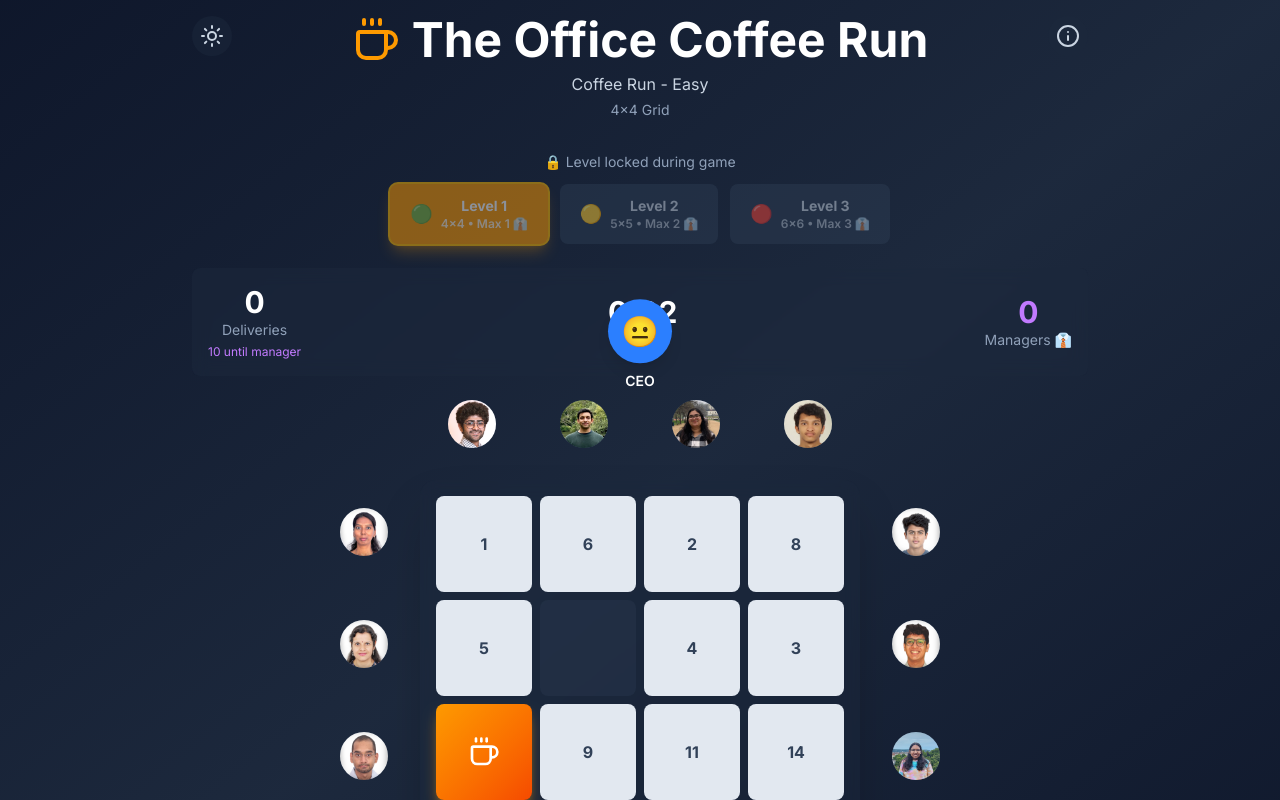
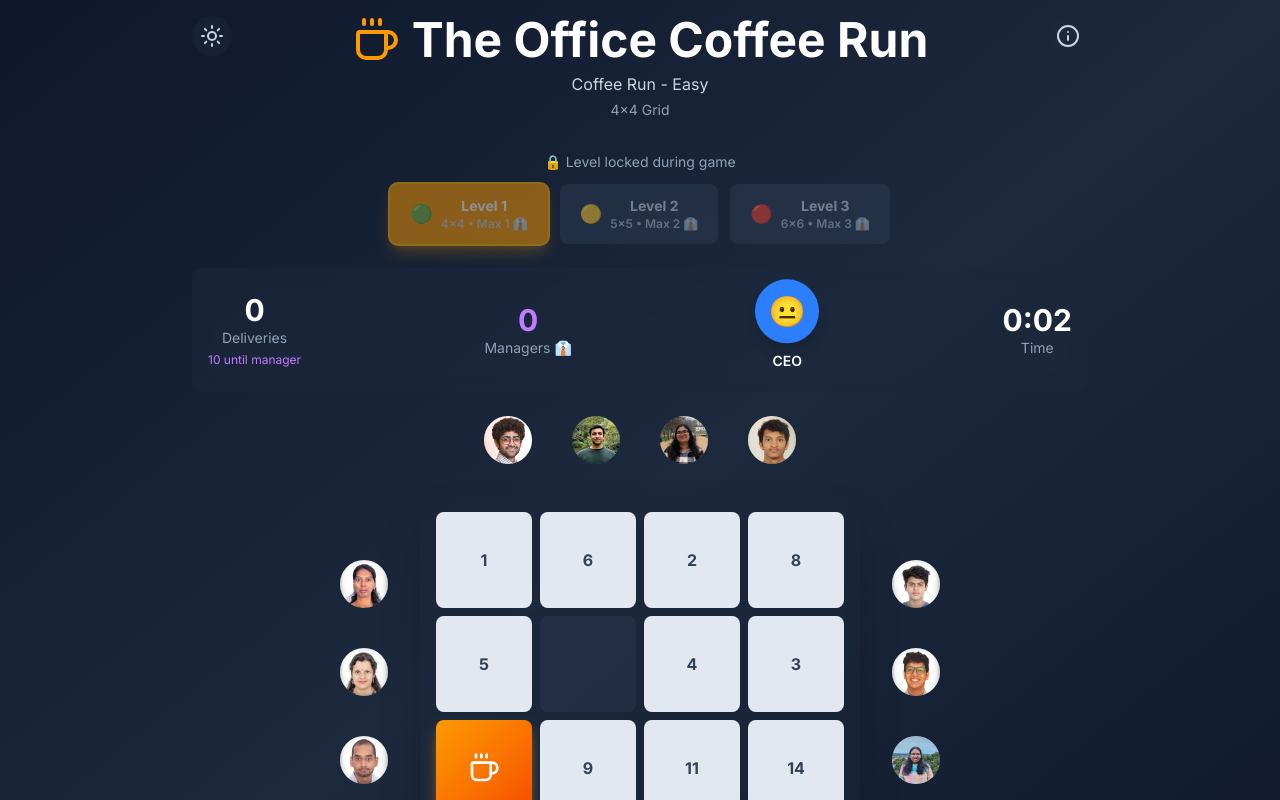
Before and after one commit to vansh-bothra/the-daily-grind, a Next.js app: page / in a window 1280 px wide. Both pictures are taken after a click on the button "Start Game". Shown: the top 800 px of the page. Built offline with nearby package versions, Linux system fonts and the light colour scheme.

Commit message:
alignment issue

```diff
--- a/app/page.tsx
+++ b/app/page.tsx
@@ -401,7 +401,7 @@ export default function Home() {
                 {/* Level Switcher */}
                 <div className="mb-6">
                     <div className="text-center mb-3">
-                        <p className="text-slate-400 text-sm">
+                        <p className={`text-sm ${isDarkMode ? 'text-slate-400' : 'text-slate-600'}`}>
                             {gameStarted && !gameOver
                                 ? '🔒 Level locked during game'
                                 : 'Select Level'}
@@ -421,7 +421,9 @@ export default function Home() {
                                     className={`px-5 py-3 rounded-lg font-semibold transition-all ${
                                         index === levelIndex
                                             ? 'bg-amber-500 text-white shadow-lg shadow-amber-500/50 ring-2 ring-amber-400'
-                                            : 'bg-slate-700/80 text-slate-300 hover:bg-slate-600'
+                                            : isDarkMode
+                                                ? 'bg-slate-700/80 text-slate-300 hover:bg-slate-600'
+                                                : 'bg-slate-200/80 text-slate-700 hover:bg-slate-300'
                                     } ${
                                         gameStarted && !gameOver
                                             ? 'opacity-50 cursor-not-allowed'
@@ -432,7 +434,9 @@ export default function Home() {
                                         <span className="text-lg">{difficulty}</span>
                                         <div>
                                             <div className="text-sm font-bold">Level {level.id}</div>
-                                            <div className="text-xs opacity-80">{level.gridSize}x{level.gridSize} • Max {level.maxManagers} 👔</div>
+                                            <div className={`text-xs opacity-80 ${isDarkMode ? 'text-slate-300' : 'text-slate-600'}`}>
+                                                {level.gridSize}x{level.gridSize} • Max {level.maxManagers} 👔
+                                            </div>
                                         </div>
                                     </div>
                                 </motion.button>
@@ -454,6 +458,19 @@ export default function Home() {
                             </div>
                         )}
                     </div>
+                    {currentLevel.maxManagers && currentLevel.maxManagers > 0 && (
+                        <div className="text-center">
+                            <div className={`text-3xl font-bold ${isDarkMode ? 'text-purple-400' : 'text-purple-600'}`}>
+                                {tiles.filter(t => t.tileTypeId === 'manager').length}
+                            </div>
+                            <div className={`text-sm ${isDarkMode ? 'text-slate-400' : 'text-slate-600'}`}>Managers 👔</div>
+                        </div>
+                    )}
+                    {gameStarted && (
+                        <div className="text-center">
+                            <CEOAvatar mood={ceoMood} isDarkMode={isDarkMode} />
+                        </div>
+                    )}
                     <div className="text-center">
                         {currentLevel.gameDuration > 0 ? (
                             <>
@@ -475,14 +492,6 @@ export default function Home() {
                             </>
                         )}
                     </div>
-                    {currentLevel.maxManagers && currentLevel.maxManagers > 0 && (
-                        <div className="text-center">
-                            <div className={`text-3xl font-bold ${isDarkMode ? 'text-purple-400' : 'text-purple-600'}`}>
-                                {tiles.filter(t => t.tileTypeId === 'manager').length}
-                            </div>
-                            <div className={`text-sm ${isDarkMode ? 'text-slate-400' : 'text-slate-600'}`}>Managers 👔</div>
-                        </div>
-                    )}
                     {!gameStarted && (
                         <button
                             onClick={initGame}
@@ -503,20 +512,21 @@ export default function Home() {
 
                 {/* Game Board */}
                 <div className="relative mx-auto" style={{ width: 'fit-content' }}>
-                    {/* CEO Watching */}
-                    {gameStarted && (
-                        <div className="absolute -top-24 left-1/2 -translate-x-1/2">
-                            <CEOAvatar mood={ceoMood} />
-                        </div>
-                    )}
-
                     {/* Employee Ring with responsive padding */}
                     <div className="relative" style={{ padding: currentLevel.gridSize === 4 ? '80px' : currentLevel.gridSize === 5 ? '64px' : '56px' }}>
+                        {/* Employee positioning - consistent pattern for all grid sizes */}
+                        {(() => {
+                            // Calculate employee gap based on grid size
+                            // Using fixed gaps that work well visually
+                            const employeeGap =
+                                currentLevel.gridSize === 4 ? 40 : // 4x4: (80 + 8) - 48 = 40px
+                                currentLevel.gridSize === 5 ? 40 : // 5x5: 40px
+                                25; // 6x6: 25px
+
+                            return (
+                                <>
                                     {/* Top Employees */}
-                        <div
-                            className="absolute top-0 left-1/2 -translate-x-1/2 flex"
-                            style={{ gap: currentLevel.gridSize === 4 ? '64px' : currentLevel.gridSize === 5 ? '48px' : '40px' }}
-                        >
+                                    <div className="absolute top-0 left-1/2 -translate-x-1/2 flex" style={{ gap: `${employeeGap}px` }}>
                                         {employees.filter(e => e.position === 'top').map(emp => {
                                             const empType = currentLevel.employeeTypes.find(et => et.id === emp.employeeTypeId);
                                             return (
@@ -531,10 +541,7 @@ export default function Home() {
                                     </div>
 
                                     {/* Right Employees */}
-                        <div
-                            className="absolute right-0 top-1/2 -translate-y-1/2 flex flex-col"
-                            style={{ gap: currentLevel.gridSize === 4 ? '64px' : currentLevel.gridSize === 5 ? '48px' : '40px' }}
-                        >
+                                    <div className="absolute right-0 top-1/2 -translate-y-1/2 flex flex-col" style={{ gap: `${employeeGap}px` }}>
                                         {employees.filter(e => e.position === 'right').map(emp => {
                                             const empType = currentLevel.employeeTypes.find(et => et.id === emp.employeeTypeId);
                                             return (
@@ -549,10 +556,7 @@ export default function Home() {
                                     </div>
 
                                     {/* Bottom Employees */}
-                        <div
-                            className="absolute bottom-0 left-1/2 -translate-x-1/2 flex"
-                            style={{ gap: currentLevel.gridSize === 4 ? '64px' : currentLevel.gridSize === 5 ? '48px' : '40px' }}
-                        >
+                                    <div className="absolute bottom-0 left-1/2 -translate-x-1/2 flex" style={{ gap: `${employeeGap}px` }}>
                                         {employees.filter(e => e.position === 'bottom').map(emp => {
                                             const empType = currentLevel.employeeTypes.find(et => et.id === emp.employeeTypeId);
                                             return (
@@ -567,10 +571,7 @@ export default function Home() {
                                     </div>
 
                                     {/* Left Employees */}
-                        <div
-                            className="absolute left-0 top-1/2 -translate-y-1/2 flex flex-col"
-                            style={{ gap: currentLevel.gridSize === 4 ? '64px' : currentLevel.gridSize === 5 ? '48px' : '40px' }}
-                        >
+                                    <div className="absolute left-0 top-1/2 -translate-y-1/2 flex flex-col" style={{ gap: `${employeeGap}px` }}>
                                         {employees.filter(e => e.position === 'left').map(emp => {
                                             const empType = currentLevel.employeeTypes.find(et => et.id === emp.employeeTypeId);
                                             return (
@@ -583,6 +584,9 @@ export default function Home() {
                                             );
                                         })}
                                     </div>
+                                </>
+                            );
+                        })()}
 
                         {/* Puzzle Grid */}
                         <div className="bg-slate-800/30 backdrop-blur rounded-2xl shadow-2xl p-4">
--- a/components/CEOAvatar.tsx
+++ b/components/CEOAvatar.tsx
@@ -6,9 +6,10 @@ import { motion } from 'framer-motion';
 
 interface CEOAvatarProps {
     mood: 'happy' | 'neutral' | 'frustrated';
+    isDarkMode?: boolean;
 }
 
-export function CEOAvatar({ mood }: CEOAvatarProps) {
+export function CEOAvatar({ mood, isDarkMode = true }: CEOAvatarProps) {
     const emoji = mood === 'happy' ? '😊' : mood === 'frustrated' ? '😠' : '😐';
     const bgColor = mood === 'happy' ? 'bg-green-500' : mood === 'frustrated' ? 'bg-red-500' : 'bg-blue-500';
 
@@ -21,7 +22,7 @@ export function CEOAvatar({ mood }: CEOAvatarProps) {
             <div className={`w-16 h-16 rounded-full ${bgColor} flex items-center justify-center text-3xl shadow-lg`}>
                 {emoji}
             </div>
-            <div className="text-white font-semibold text-sm">CEO</div>
+            <div className={`font-semibold text-sm ${isDarkMode ? 'text-white' : 'text-slate-900'}`}>CEO</div>
         </motion.div>
     );
 }
```
Lines whose indentation alone changed are shown as unchanged.
